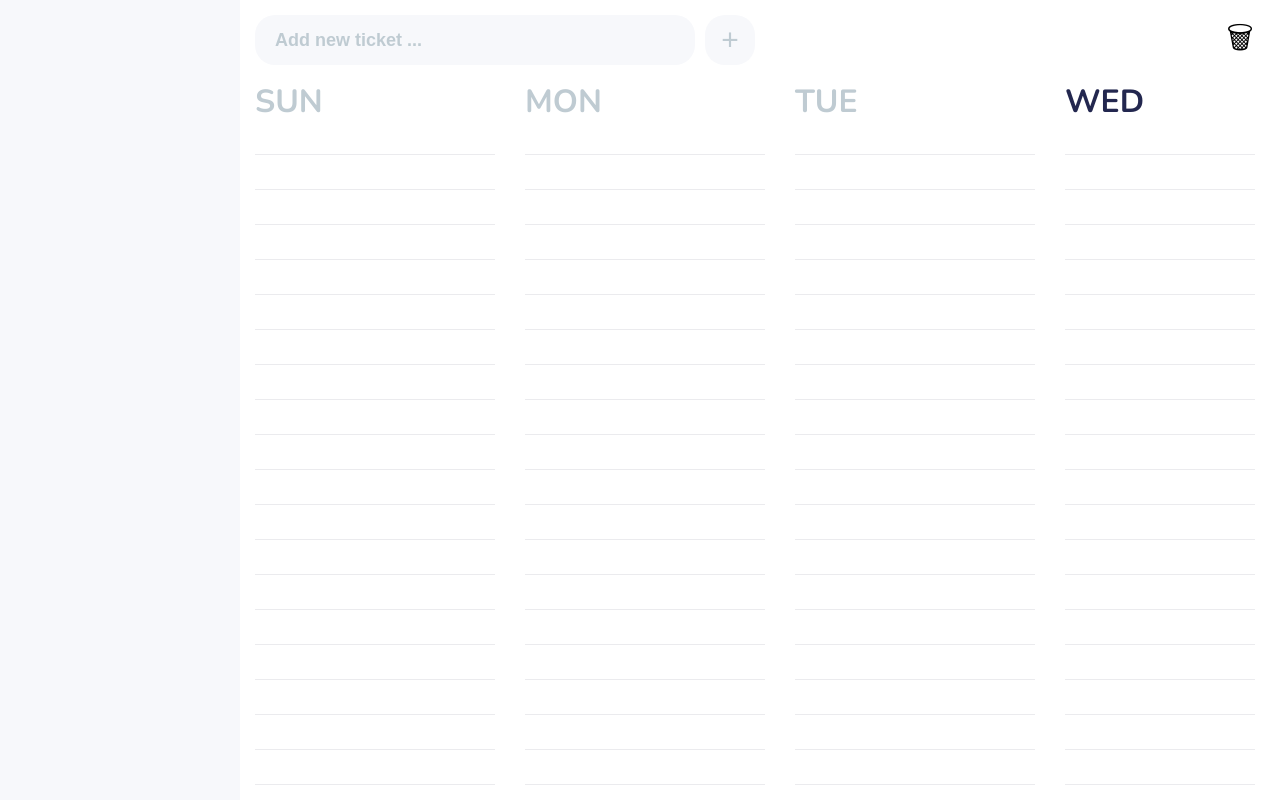
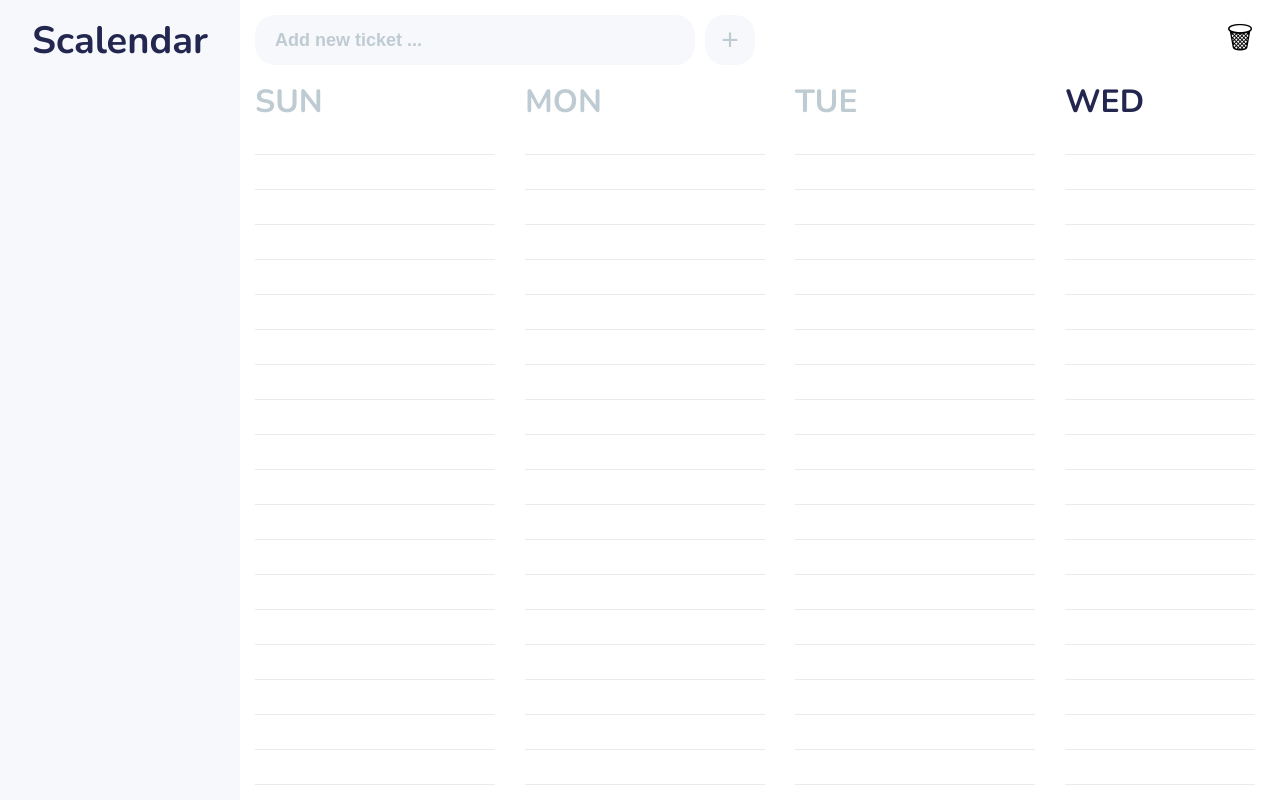
Before and after one commit to guyariely/scalendar, a React (Create React App) app: page / in a window 1280 px wide. Built offline with nearby package versions, Linux system fonts and the light colour scheme.

Commit message:
favicon, logo, new name

```diff
--- a/package.json
+++ b/package.json
@@ -1,5 +1,5 @@
 {
-  "name": "weekly-planner",
+  "name": "scalendar",
   "version": "0.1.0",
   "private": true,
   "dependencies": {
--- a/public/index.html
+++ b/public/index.html
@@ -7,7 +7,7 @@
     <link href="https://fonts.googleapis.com/css?family=Nunito:200,200i,300,300i,400,400i,600,600i,700,700i,800,800i,900,900i&display=swap" rel="stylesheet">    <meta name="theme-color" content="#000000" />
     <link rel="manifest" href="%PUBLIC_URL%/manifest.json" />
 
-    <title>weekly-planner</title>
+    <title>Scalendar</title>
   </head>
   <body>
     <noscript>You need to enable JavaScript to run this app.</noscript>
--- a/src/components/Sidebar.js
+++ b/src/components/Sidebar.js
@@ -17,6 +17,7 @@ const Sidebar = ({tickets, changeTicketTag, deleteTicket}) => {
 
   return (
     <aside ref={drop}>
+      <h1 className="logo">Scalendar</h1>
       {
         tickets.map(ticket => {
           return (
--- a/src/styles/components/_sidebar.scss
+++ b/src/styles/components/_sidebar.scss
@@ -1,3 +1,10 @@
 aside {
   background-color: var(--sidebar);
 }
+
+aside .logo {
+  font-size: 38px;
+  display: flex;
+  justify-content: center;
+  padding: 15px 0;
+}
```
Also changed, not shown: 2 other files (tests, documents, lock files or other folders).
